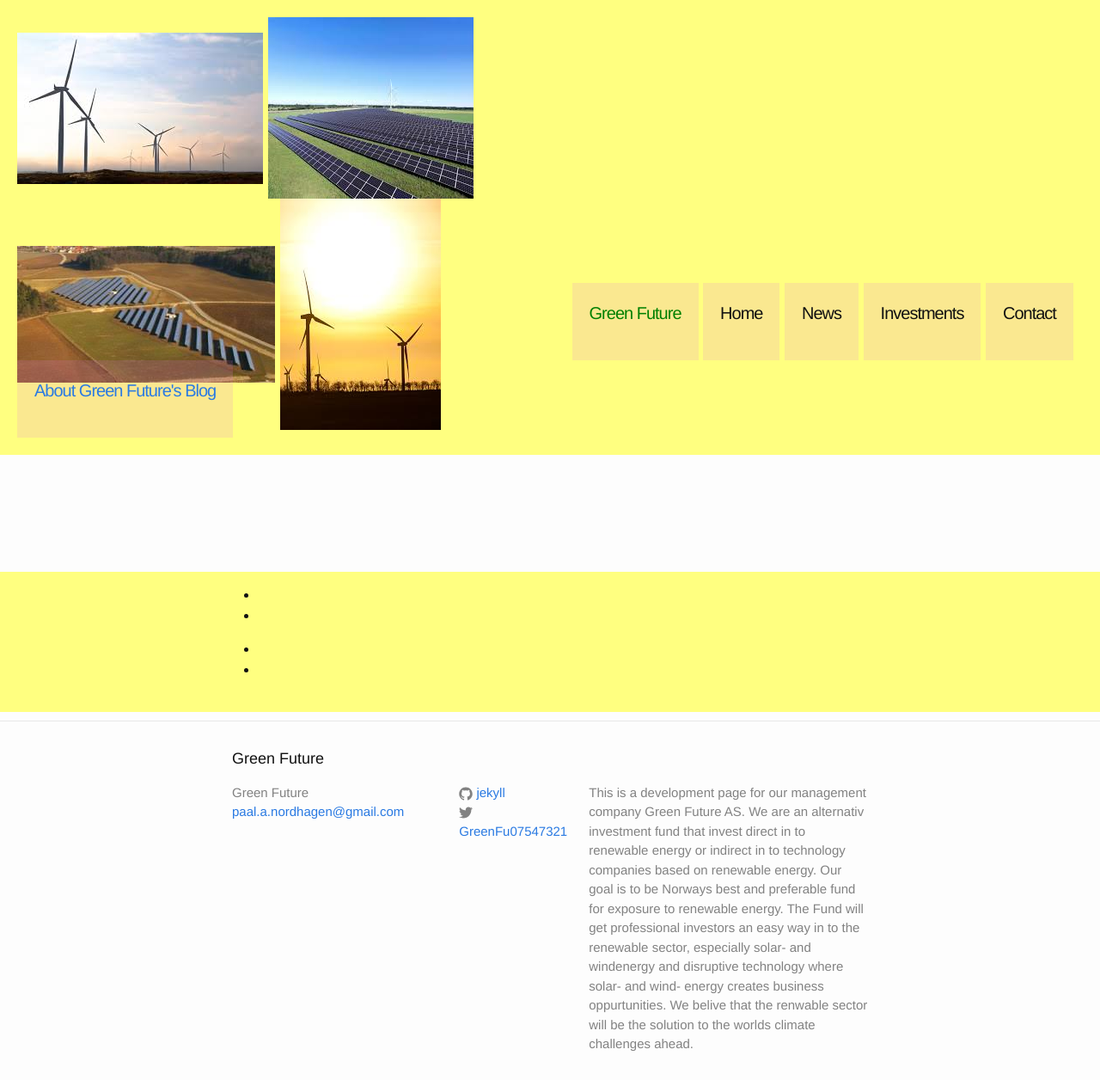
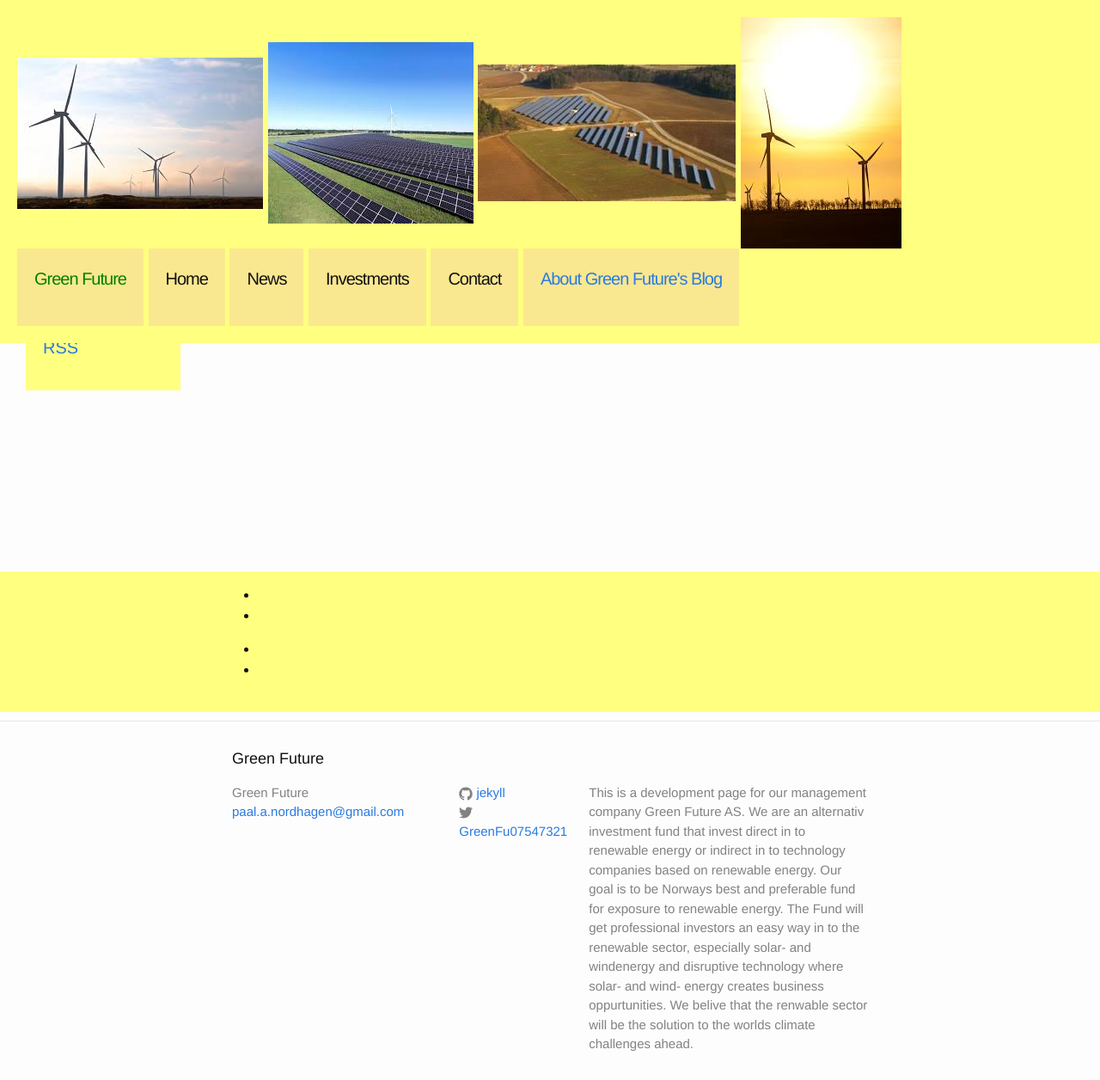
Before and after one commit to Paal-August/Paal-August.github.io, a Jekyll site: the page built from index.html, in a window 1280 px wide. Shown: the whole page at 86% size. Built offline with Jekyll 4.4.1, drawn with Linux system fonts in a browser that asks for light colours.

Commit message:
Update _layout.scss

```diff
--- a/_sass/_layout.scss
+++ b/_sass/_layout.scss
@@ -14,8 +14,8 @@
 }
 
 .image-container{
-  width:50%;
-  height:90px;
+  width:100%;
+  height:100%;
  /* background-image: url("../_includes/Vindmoller_images.jpeg");
   background-size: cover;*/
   background-position: center;
```
